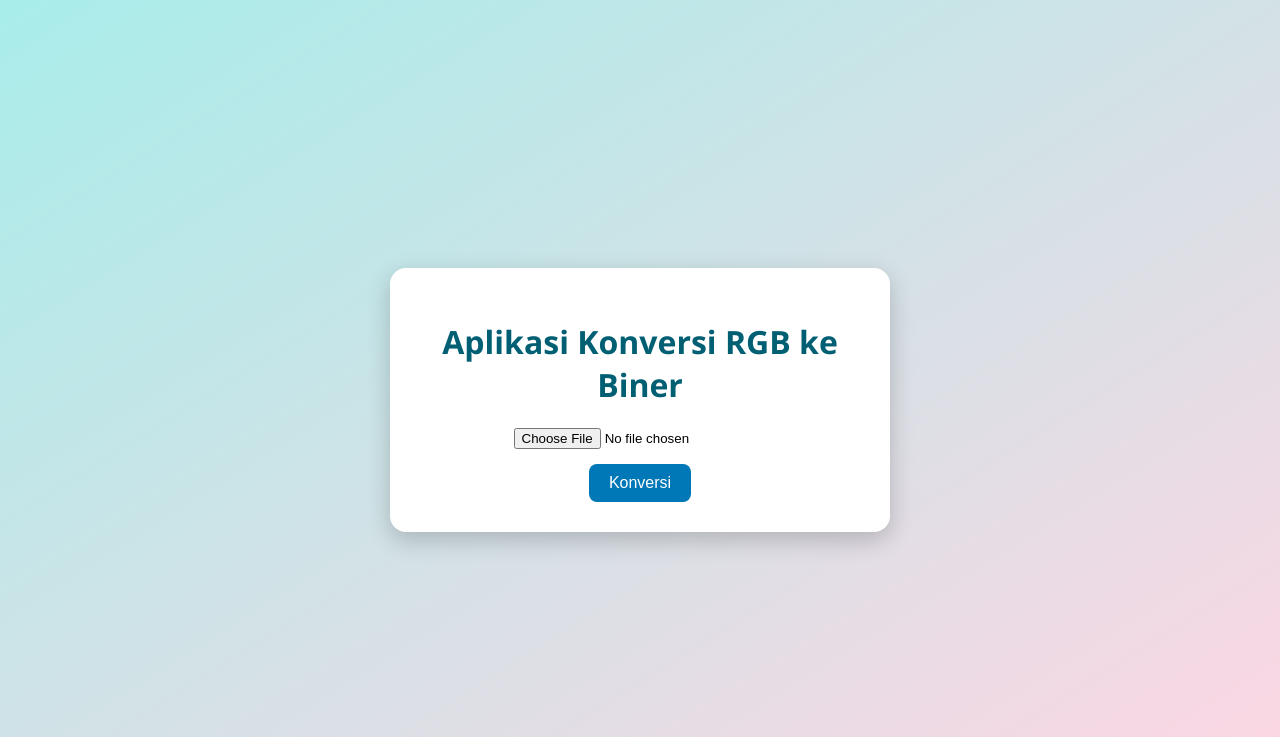
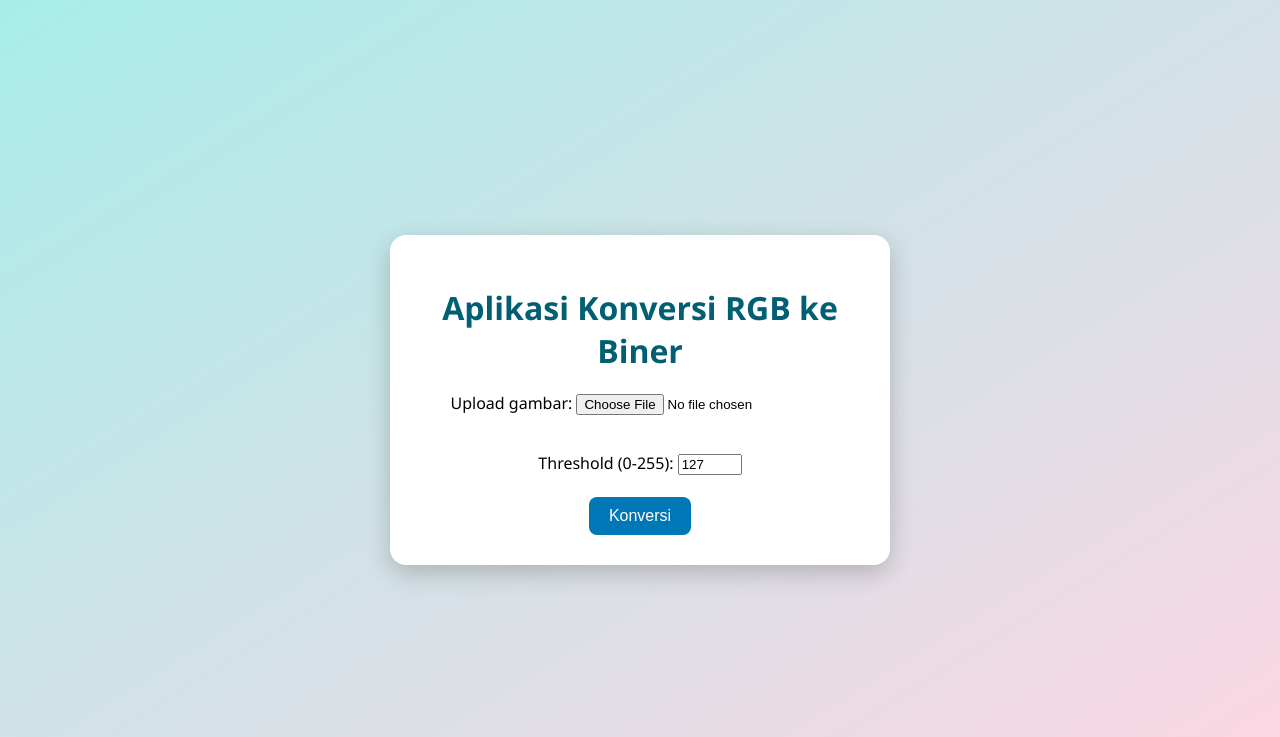
Before and after one commit to EnggarAP/PCitra, a Flask app: page / in a window 1280 px wide. Shown: the top 737 px of the page. Run offline with Flask 3, Linux system fonts and the light colour scheme.

Commit message:
Menambahkan fitur input threshold dari user

```diff
--- a/UTS/rgb-to-biner/app.py
+++ b/UTS/rgb-to-biner/app.py
@@ -10,7 +10,7 @@ RESULT_FOLDER = 'static/results/'
 os.makedirs(UPLOAD_FOLDER, exist_ok=True)
 os.makedirs(RESULT_FOLDER, exist_ok=True)
 
-# Konversi RGB ke Grayscale → Biner manual
+# Konversi RGB ke Grayscale ==> Biner manual
 def convert_image_to_binary(image_path, result_path, threshold=127):
     image = Image.open(image_path).convert('RGB')
     width, height = image.size
@@ -29,12 +29,15 @@ def convert_image_to_binary(image_path, result_path, threshold=127):
 def index():
     if request.method == 'POST':
         uploaded_file = request.files['image']
+        threshold = int(request.form['threshold']) # Ambil input threshold
+
         if uploaded_file.filename != '':
             input_path = os.path.join(UPLOAD_FOLDER, uploaded_file.filename)
             result_path = os.path.join(RESULT_FOLDER, 'binary_' + uploaded_file.filename)
             uploaded_file.save(input_path)
 
-            convert_image_to_binary(input_path, result_path)
+            # Panggil fungsi dengan threshold dari user
+            convert_image_to_binary(input_path, result_path, threshold)
 
             return render_template('index.html',
                                    original_image=input_path,
--- a/UTS/rgb-to-biner/templates/index.html
+++ b/UTS/rgb-to-biner/templates/index.html
@@ -69,7 +69,12 @@
     <div class="container">
         <h1>Aplikasi Konversi RGB ke Biner</h1>
         <form method="POST" enctype="multipart/form-data">
-            <input type="file" name="image" required><br>
+            <label for="image">Upload gambar:</label>
+            <input type="file" name="image" required><br><br>
+
+            <label for="threshold">Threshold (0-255):</label>
+            <input type="number" name="threshold" min="0" max="255" value="127" required><br><br>
+
             <button type="submit">Konversi</button>
         </form>
 
```
Also changed, not shown: UTS/rgb-to-biner/static/results/binary_smoothies.jpeg (added), UTS/rgb-to-biner/static/uploads/smoothies.jpeg (added).
